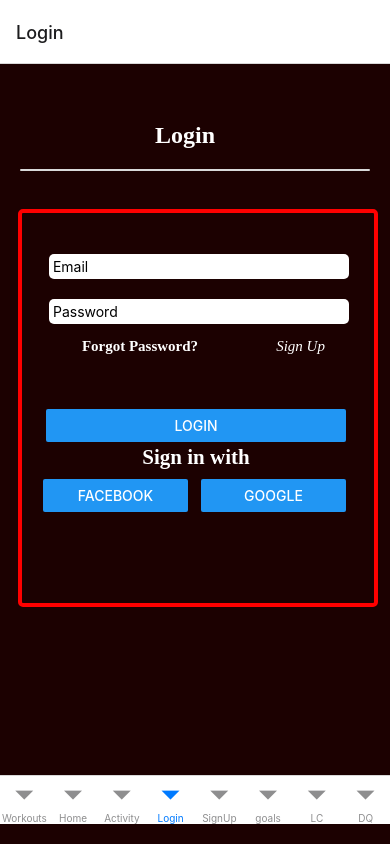
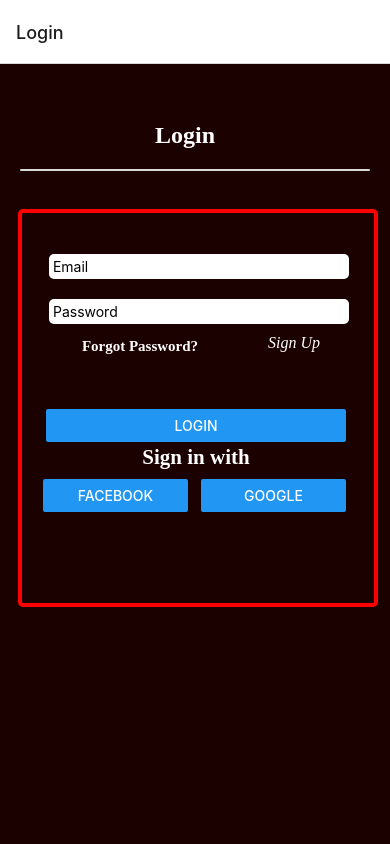
Before and after one commit to JonathanSedlakPSU/LightWeight, a React Native app: screen /Login in a window 390 px wide. Built offline with nearby package versions, Linux system fonts and the light colour scheme.

Commit message:
separated login and signup page and now have to sign in them to access the app. also allowed navigation from login to signup

```diff
--- a/App.js
+++ b/App.js
@@ -3,6 +3,7 @@
 import { StyleSheet, Text, View, Button, ScrollView } from "react-native";
 import { NavigationContainer } from "@react-navigation/native";
 import { createBottomTabNavigator } from "@react-navigation/bottom-tabs";
+import { createStackNavigator } from "@react-navigation/stack";
 import { Color, Border, FontSize, FontFamily } from "./GlobalStyles";
 
 // Import Firebase Configuration
@@ -23,22 +24,31 @@
 
 // Create a TabBar at bottom of screen
 const Tab = createBottomTabNavigator();
+const Stack = createStackNavigator();
+
+function TabBar() {
+  return (
+    <Tab.Navigator initialRouteName="Home">
+      <Tab.Screen name="Workouts" component={WorkoutsPage} />
+      <Tab.Screen name="Home" component={HomePage} />
+      <Tab.Screen name="Activity" component={ActivityPage} />
+      <Tab.Screen name="goals" component={GoalsPopUp} />
+      <Tab.Screen name="LC" component={LogCaloriesPopUp} />
+      <Tab.Screen name="DQ" component={DailyQuestPopup} />
+    </Tab.Navigator>
+  );
+}
 
 // Main Function to start app
 export default function App() {
   return (
     <View style={styles.container}>
       <NavigationContainer>
-        <Tab.Navigator initialRouteName="Home">
-          <Tab.Screen name="Workouts" component={WorkoutsPage} />
-          <Tab.Screen name="Home" component={HomePage} />
-          <Tab.Screen name="Activity" component={ActivityPage} />
-          <Tab.Screen name="Login" component={LoginPage} />
-          <Tab.Screen name="SignUp" component={SignUpPage} />
-          <Tab.Screen name="goals" component={GoalsPopUp} />
-          <Tab.Screen name="LC" component={LogCaloriesPopUp} />
-          <Tab.Screen name="DQ" component={DailyQuestPopup} />
-        </Tab.Navigator>
+      <Stack.Navigator initialRouteName="Login">
+          <Stack.Screen name="Login" component={LoginPage} />
+          <Stack.Screen name="SignUp" component={SignUpPage} />
+          <Stack.Screen name="Home" component={TabBar} options={{ headerShown: false }} />
+        </Stack.Navigator>
       </NavigationContainer>
     </View>
   );
--- a/Screens/LoginScreen.js
+++ b/Screens/LoginScreen.js
@@ -1,7 +1,15 @@
 import * as React from "react";
-import { StyleSheet, View, Text, Image, TextInput, Button } from "react-native";
+import {
+  StyleSheet,
+  View,
+  Text,
+  Image,
+  TextInput,
+  Button,
+  TouchableOpacity,
+} from "react-native";
 import { Color, Border, FontSize, FontFamily } from "../GlobalStyles";
-import {facebookSignin, FIREBASE_AUTH } from "../FirebaseConfig";
+import { facebookSignin, FIREBASE_AUTH } from "../FirebaseConfig";
 import { GoogleSignin } from "@react-native-google-signin/google-signin";
 import { signInWithCredential, GoogleAuthProvider } from "firebase/auth";
 import { useNavigation } from "@react-navigation/native";
@@ -24,7 +32,10 @@
         userInfo.data?.idToken
       );
       // Sign in with credential from the Google user. Creates a new user if none exists.
-      const userCredential = await signInWithCredential(FIREBASE_AUTH, googleCredential);
+      const userCredential = await signInWithCredential(
+        FIREBASE_AUTH,
+        googleCredential
+      );
 
       /**
 
@@ -76,19 +87,28 @@
         <Text style={[styles.forgotPassword, styles.loginPagePosition]}>
           Forgot Password?
         </Text>
-        <Text style={[styles.loginPage, styles.loginPagePosition]}>
-          Sign Up
-        </Text>
-
+        <TouchableOpacity style={[styles.loginPage, styles.loginPagePosition]} onPress={() => navigation.navigate('SignUp')}>
+          <Text style={[styles.loginPage, styles.signUpText]}>
+            Sign Up
+          </Text>
+        </TouchableOpacity>
         <View style={[styles.loginButtonContainer]}>
           <Button title="Login" style={[styles.loginButton]} />
           <Text style={styles.loginText}>Sign in with</Text>
         </View>
         <View style={[styles.facebookSsoContainer]}>
-          <Button title="Facebook" style={[styles.facebookButton]} onPress={facebookSignin} />
+          <Button
+            title="Facebook"
+            style={[styles.facebookButton]}
+            onPress={facebookSignin}
+          />
         </View>
         <View style={[styles.googleSsoContainer]}>
-          <Button title="Google" style={[styles.googleButton]} onPress={googleSignin} />
+          <Button
+            title="Google"
+            style={[styles.googleButton]}
+            onPress={googleSignin}
+          />
         </View>
       </View>
     </View>
@@ -335,6 +355,15 @@
     fontFamily: FontFamily.interMedium,
     width: 125,
   },
+
+  signUpText: {
+    // Styles for Text inside TouchableOpacity
+    color: Color.colorWhite,
+    fontSize: 16,
+    marginLeft: 40,
+    posiiton: "relative",
+    marginTop: 3,
+  },
 });
 
 export default LoginPage;
--- a/package.json
+++ b/package.json
@@ -22,9 +22,11 @@
     "react": "18.2.0",
     "react-native": "0.74.5",
     "react-native-fbsdk-next": "^13.1.4",
+    "react-native-gesture-handler": "~2.16.1",
     "react-native-linear-gradient": "^2.8.3",
-    "react-native-safe-area-context": "^4.10.5",
-    "react-native-screens": "^3.31.1",
+    "react-native-reanimated": "~3.10.1",
+    "react-native-safe-area-context": "4.10.5",
+    "react-native-screens": "3.31.1",
     "react-native-svg": "^15.2.0"
   },
   "devDependencies": {
```
Also changed, not shown: 2 other files (tests, documents, lock files or other folders).
